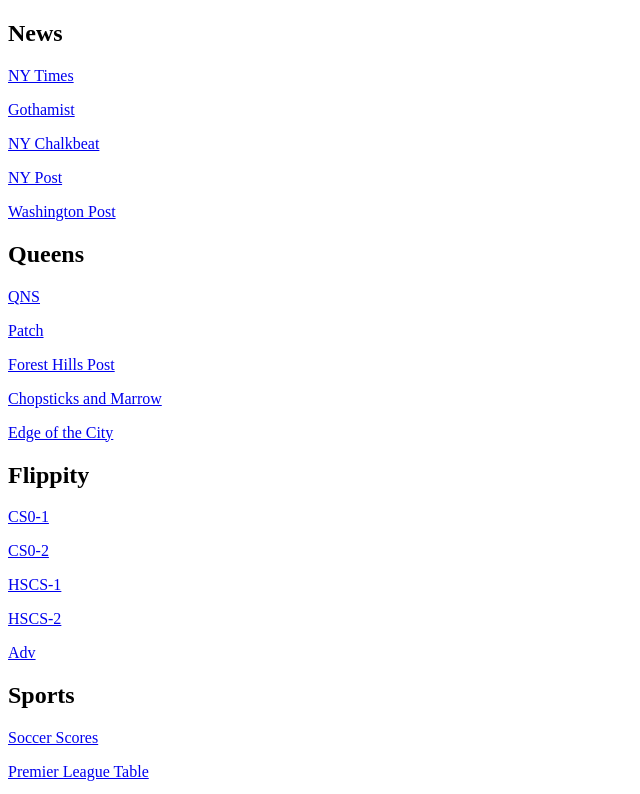
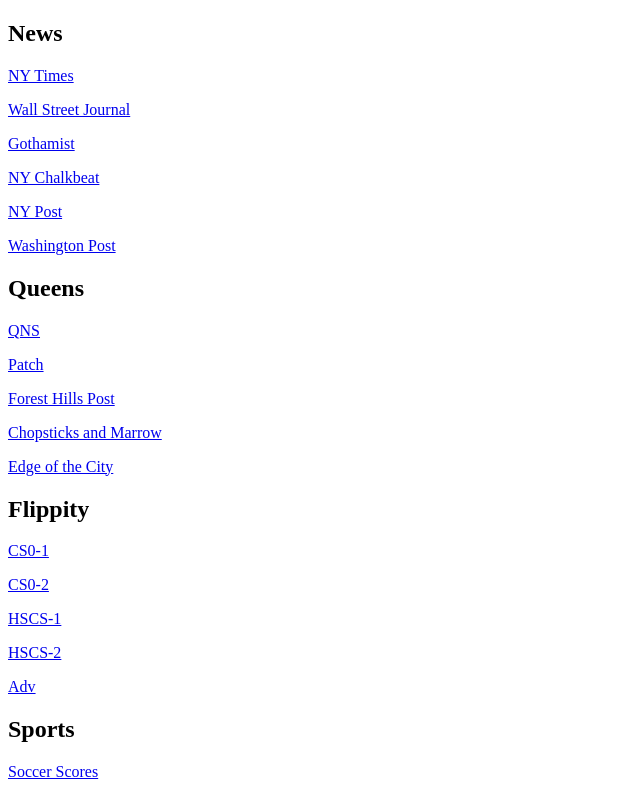
Before and after one commit to mattcarlberg/mattcarlberg.github.io, a plain HTML site: page index.html in a window 1280 px wide. Shown: the top 794 px of the page, without its empty margins (0-640 px from the left). Drawn offline with Linux system fonts and the light colour scheme.

Commit message:
Added the Wall Street Journal to links

```diff
--- a/index.html
+++ b/index.html
@@ -5,6 +5,7 @@
 <h2>News</h2>
 
 <p><a href="https://www.nytimes.com">NY Times</a></p>
+<p><a href="https://www.wsj.com">Wall Street Journal</a></p>
 <p><a href="https://www.gothamist.com">Gothamist</a></p>
 <p><a href="https://ny.chalkbeat.org">NY Chalkbeat</a></p>
 <p><a href="https://www.nypost.com">NY Post</a></p>
```
